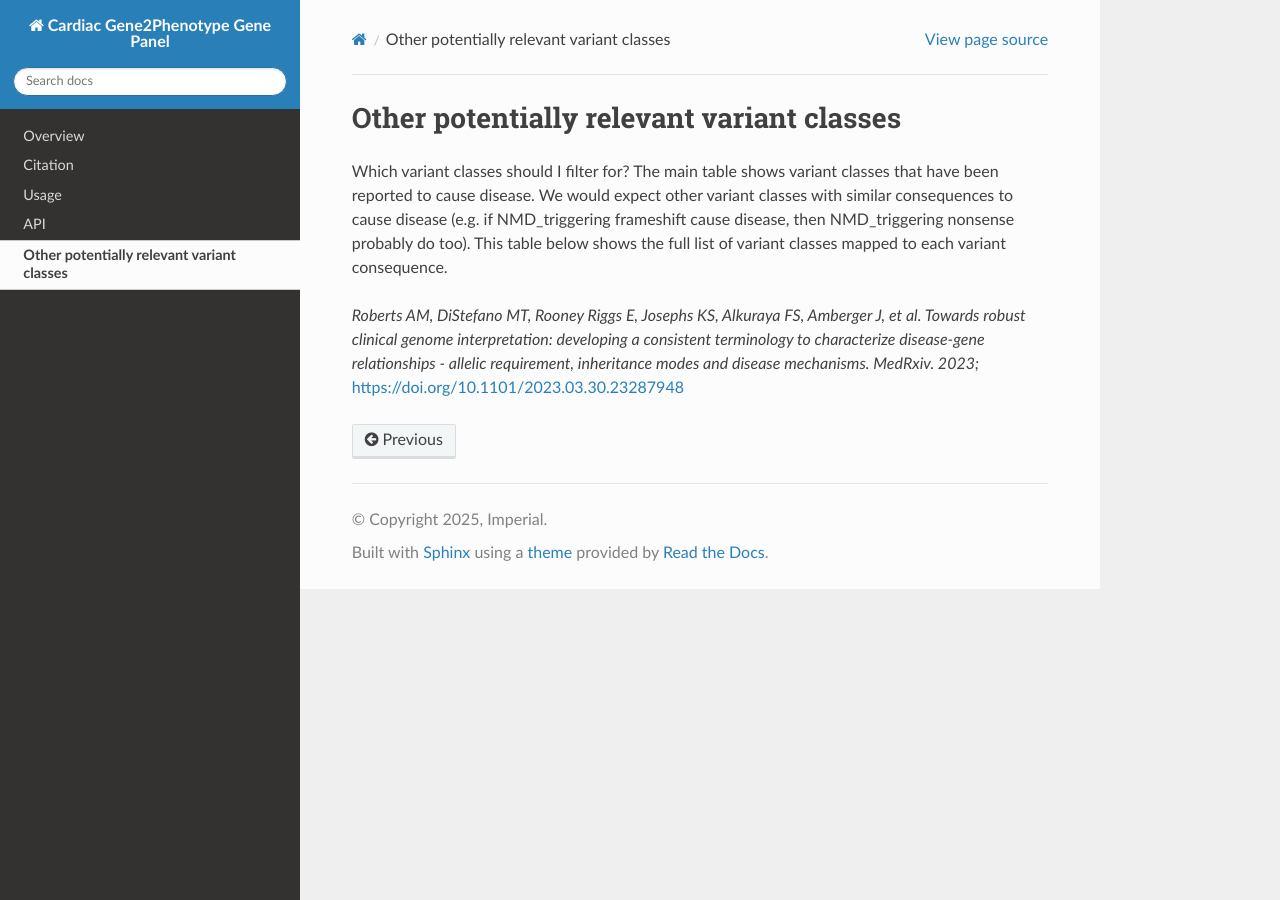
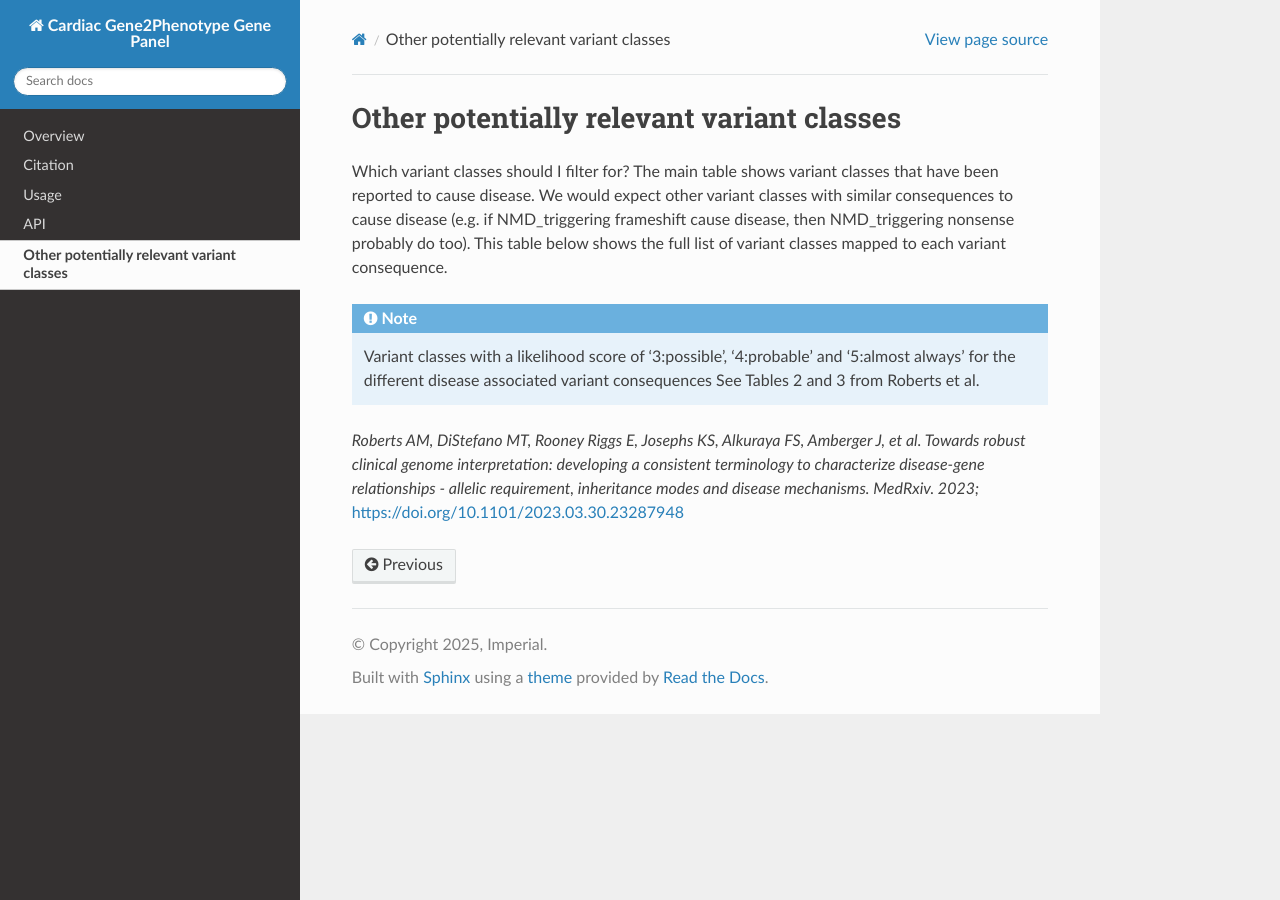
Before and after one commit to pantastheo/rtd-tutorial, a Sphinx documentation site: the page built from docs/source/other.rst, in a window 1280 px wide. Built offline with Sphinx 7.4.7 and the Read the Docs theme 3.1.0, drawn with Linux system fonts in a browser that asks for light colours.

Commit message:
Update other.rst

```diff
--- a/docs/source/other.rst
+++ b/docs/source/other.rst
@@ -9,6 +9,11 @@ probably do too). This table below shows the full list of variant
 classes mapped to each variant consequence.
 
 
+.. note::
+
+  Variant classes with a likelihood score of '3:possible', '4:probable' and '5:almost always' for the different disease associated variant consequences
+  See Tables 2 and 3 from Roberts et al.
+
 *Roberts AM, DiStefano MT, Rooney Riggs E, Josephs KS, Alkuraya FS,
 Amberger J, et al. Towards robust clinical genome interpretation:
 developing a consistent terminology to characterize disease-gene
```
